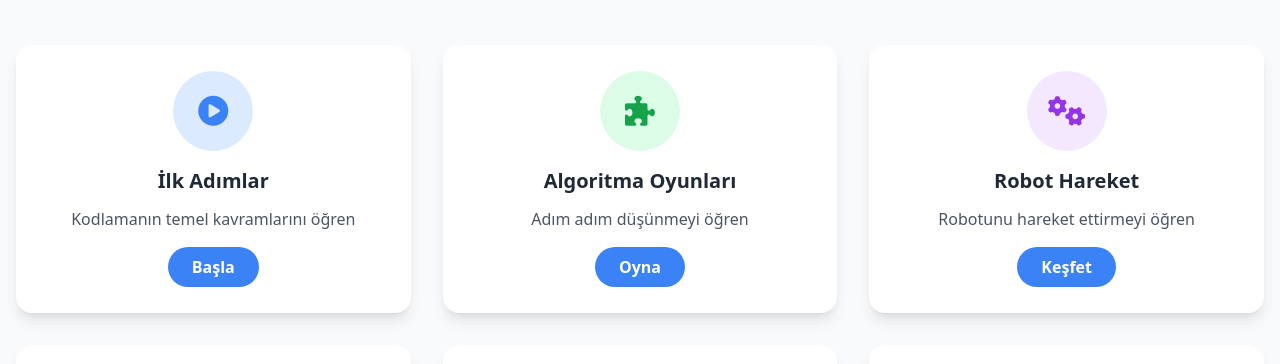
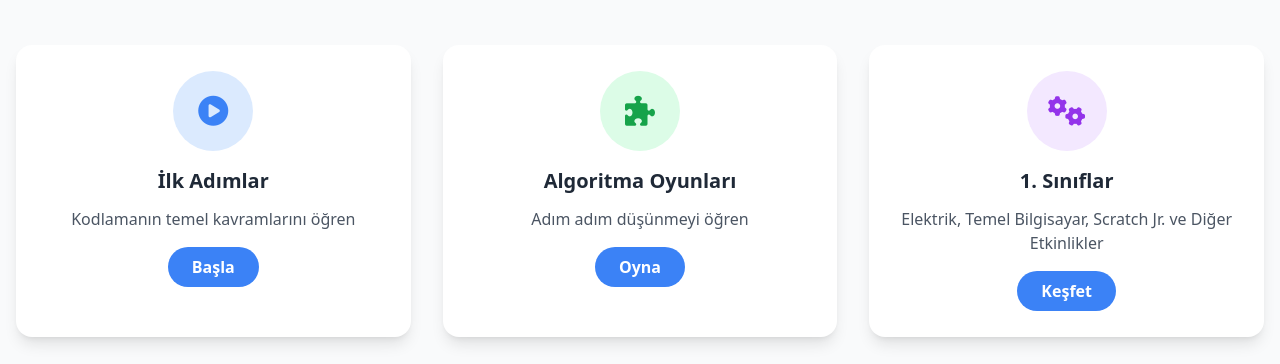
Before and after one commit to omerfarukcetin/codeorg, a plain HTML site: page index.html in a window 1280 px wide. Shown: the part 359-723 px from the top of the page. Drawn offline with nearby package versions, Linux system fonts and the light colour scheme.

Commit message:
Update index.html

```diff
--- a/index.html
+++ b/index.html
@@ -108,6 +108,20 @@
                 </div>
             </div>
 
+                <!-- Activity 3 -->
+            <div class="activity-card bg-white dark:bg-gray-800 rounded-2xl shadow-lg p-6 cursor-pointer border-2 border-transparent hover:border-secondary-blue" onclick="openActivity('activity3')">
+                <div class="text-center">
+                    <div class="bg-purple-100 dark:bg-purple-900 w-20 h-20 rounded-full flex items-center justify-center mx-auto mb-4">
+                        <i class="fas fa-cogs text-3xl text-purple-600"></i>
+                    </div>
+                    <h4 class="text-xl font-bold text-gray-800 dark:text-white mb-3">1. Sınıflar</h4>
+                    <p class="text-gray-600 dark:text-gray-300 mb-4">Elektrik, Temel Bilgisayar, Scratch Jr. ve Diğer Etkinlikler</p>
+                    <button class="bg-secondary-blue text-white px-6 py-2 rounded-full font-semibold hover:bg-primary-blue transition-colors">
+                        Keşfet
+                    </button>
+                </div>
+            </div>
+
             <!-- Activity 3 -->
             <div class="activity-card bg-white dark:bg-gray-800 rounded-2xl shadow-lg p-6 cursor-pointer border-2 border-transparent hover:border-secondary-blue" onclick="openActivity('activity3')">
                 <div class="text-center">
@@ -210,7 +224,7 @@
             const activityLinks = {
                 'activity1': 'etkinlik1.html',  // Buraya gerçek link ekleyeceksiniz
                 'activity2': 'https://i-nteraktif-kodlama-cqn7.bolt.host/',  // Buraya gerçek link ekleyeceksiniz
-                'activity3': '#',  // Buraya gerçek link ekleyeceksiniz
+                'activity3': 'sinif1.html',  // Buraya gerçek link ekleyeceksiniz
                 'activity4': '#',  // Buraya gerçek link ekleyeceksiniz
                 'activity5': '#',  // Buraya gerçek link ekleyeceksiniz
                 'activity6': '#'   // Buraya gerçek link ekleyeceksiniz
```
